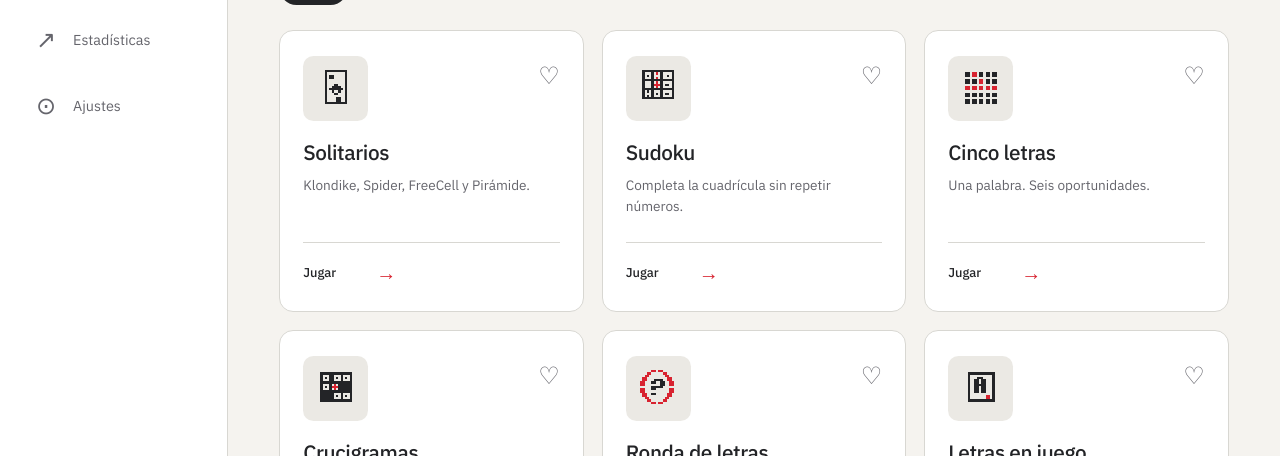
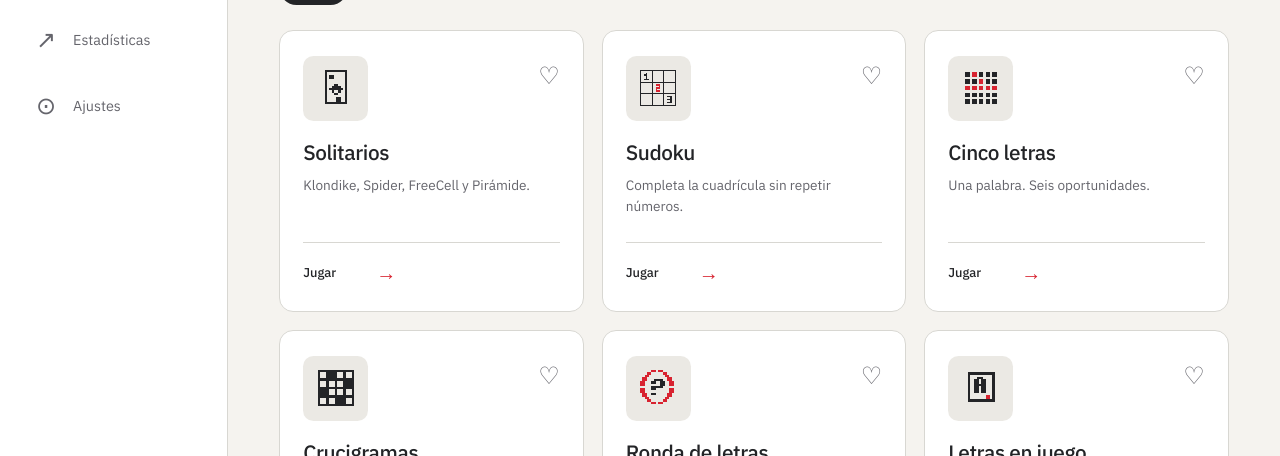
Before and after one commit to pablordgez/timeout, a React (Vite) app: page / in a window 1280 px wide. Shown: the part 237-693 px from the top of the page. Built offline with nearby package versions, Linux system fonts and the light colour scheme.

Commit message:
fix(icons): clarify puzzle symbols and straighten the pool cue

```diff
--- a/src/ui/GameIcon.tsx
+++ b/src/ui/GameIcon.tsx
@@ -101,10 +101,10 @@ const artwork: Record<string, Sprite> = {
     "kbbkbbkbbbbbbbbk",
     "kbbbkkbbbbbbbbbk",
     "kbbbbbbbbbaabbbk",
-    "kbbbbbbbaaaabbbk",
+    "kbbbbbbbbaabbbbk",
+    "kbbbbbbbaabbbbbk",
     "kbbbbbbaabbbbbbk",
     "kbbbbbaabbbbbbbk",
-    "kbbbbaabbbbbbbbk",
     "kbbbbbbbbbbbbbbk",
     "kkbbbbbbbbbbbbkk",
     ".kkkkkkkkkkkkkk.",
@@ -164,22 +164,31 @@ const artwork: Record<string, Sprite> = {
     "................",
   ],
   sudoku: [
-    ".kkkkkkkkkkkkkk.",
-    ".kbbbkbabkbbbbk.",
-    ".kbkbkbbbkbbkbk.",
-    ".kbbbkbabkbbbbk.",
-    ".kkkkkkkkkkkkkk.",
-    ".kbbbkbabkbbbbk.",
-    ".kbbbkaaakbkkbk.",
-    ".kbbbkbabkbbbbk.",
-    ".kkkkkkkkkkkkkk.",
-    ".kbkbkbbbkbbbbk.",
-    ".kbbbkbkbkbkkbk.",
-    ".kbkbkbbbkbbbbk.",
-    ".kkkkkkkkkkkkkk.",
-    "................",
-    "................",
-    "................",
+    "kkkkkkkkkkkkkkkkkkkkkkkkk",
+    "kbbbbbbbkbbbbbbbkbbbbbbbk",
+    "kbbbkbbbkbbbbbbbkbbbbbbbk",
+    "kbbkkbbbkbbbbbbbkbbbbbbbk",
+    "kbbbkbbbkbbbbbbbkbbbbbbbk",
+    "kbbbkbbbkbbbbbbbkbbbbbbbk",
+    "kbbkkkbbkbbbbbbbkbbbbbbbk",
+    "kbbbbbbbkbbbbbbbkbbbbbbbk",
+    "kkkkkkkkkkkkkkkkkkkkkkkkk",
+    "kbbbbbbbkbbbbbbbkbbbbbbbk",
+    "kbbbbbbbkbbaaabbkbbbbbbbk",
+    "kbbbbbbbkbbbbabbkbbbbbbbk",
+    "kbbbbbbbkbbaaabbkbbbbbbbk",
+    "kbbbbbbbkbbabbbbkbbbbbbbk",
+    "kbbbbbbbkbbaaabbkbbbbbbbk",
+    "kbbbbbbbkbbbbbbbkbbbbbbbk",
+    "kkkkkkkkkkkkkkkkkkkkkkkkk",
+    "kbbbbbbbkbbbbbbbkbbbbbbbk",
+    "kbbbbbbbkbbbbbbbkbbkkkbbk",
+    "kbbbbbbbkbbbbbbbkbbbbkbbk",
+    "kbbbbbbbkbbbbbbbkbbkkkbbk",
+    "kbbbbbbbkbbbbbbbkbbbbkbbk",
+    "kbbbbbbbkbbbbbbbkbbkkkbbk",
+    "kbbbbbbbkbbbbbbbkbbbbbbbk",
+    "kkkkkkkkkkkkkkkkkkkkkkkkk",
   ],
   wordle: [
     "................",
@@ -200,22 +209,23 @@ const artwork: Record<string, Sprite> = {
     "................",
   ],
   crossword: [
-    "................",
-    ".kkkkkkkkkkkkkk.",
-    ".kbbbkkbbbkbbbk.",
-    ".kbkbkkbkbkbkbk.",
-    ".kbbbkkbbbkbbbk.",
-    ".kkkkkkkkkkkkkk.",
-    ".kbbbkbabkkkkkk.",
-    ".kbkbkaaakkkkkk.",
-    ".kbbbkbabkkkkkk.",
-    ".kkkkkkkkkkkkkk.",
-    ".kkkkkkbbbkbbbk.",
-    ".kkkkkkbkbkbkbk.",
-    ".kkkkkkbbbkbbbk.",
-    ".kkkkkkkkkkkkkk.",
-    "................",
-    "................",
+    "kkkkkkkkkkkkkkkkk",
+    "kbbbkkkkkbbbkbbbk",
+    "kbbbkkkkkbbbkbbbk",
+    "kbbbkkkkkbbbkbbbk",
+    "kkkkkkkkkkkkkkkkk",
+    "kbbbkbbbkbbbkkkkk",
+    "kbbbkbbbkbbbkkkkk",
+    "kbbbkbbbkbbbkkkkk",
+    "kkkkkkkkkkkkkkkkk",
+    "kkkkkbbbkbbbkbbbk",
+    "kkkkkbbbkbbbkbbbk",
+    "kkkkkbbbkbbbkbbbk",
+    "kkkkkkkkkkkkkkkkk",
+    "kbbbkbbbkkkkkbbbk",
+    "kbbbkbbbkkkkkbbbk",
+    "kbbbkbbbkkkkkbbbk",
+    "kkkkkkkkkkkkkkkkk",
   ],
   ring: [
     ".....aa.aa......",
@@ -254,22 +264,22 @@ const artwork: Record<string, Sprite> = {
     "................",
   ],
   trivia: [
-    ".....kkkkkk.....",
-    "...kkbbbbbbkk...",
-    "..kbbaaabbbbbk..",
-    ".kbbabbaaabbbbk.",
-    ".kbbaaabaaabbbk.",
-    "kbbbbaaabaabbbbk",
-    "kbbbbbbaaabbbbbk",
+    "................",
+    ".kkkkkkkkkkkkkk.",
+    "kkbbbbbbbbbbbbkk",
     "kbbbbbaaaabbbbbk",
-    "kbbbaaaabbbbbbbk",
-    "kbbbaaaabbbbbbbk",
-    "kbbbbaabbbbbbbbk",
-    ".kbbbabbbbbbbbk.",
-    ".kbbbbbbbbbbbbk.",
-    "..kbbbbbbbbbbk..",
-    "...kkbbbbbbkk...",
-    ".....kkkkkk.....",
+    "kbbbbaaaaaabbbbk",
+    "kbbbbaabbaabbbbk",
+    "kbbbbbbbbaabbbbk",
+    "kbbbbbbbaabbbbbk",
+    "kbbbbbbaabbbbbbk",
+    "kbbbbbbaabbbbbbk",
+    "kbbbbbbbbbbbbbbk",
+    "kbbbbbbaabbbbbbk",
+    "kkbbbbbbbbbbbbkk",
+    ".kkkkkkkkkkkkkk.",
+    "...kkk..........",
+    "...kk...........",
   ],
 };
 artwork.poker = suits[0];
```
Also changed, not shown: screenshots/collection.png.
